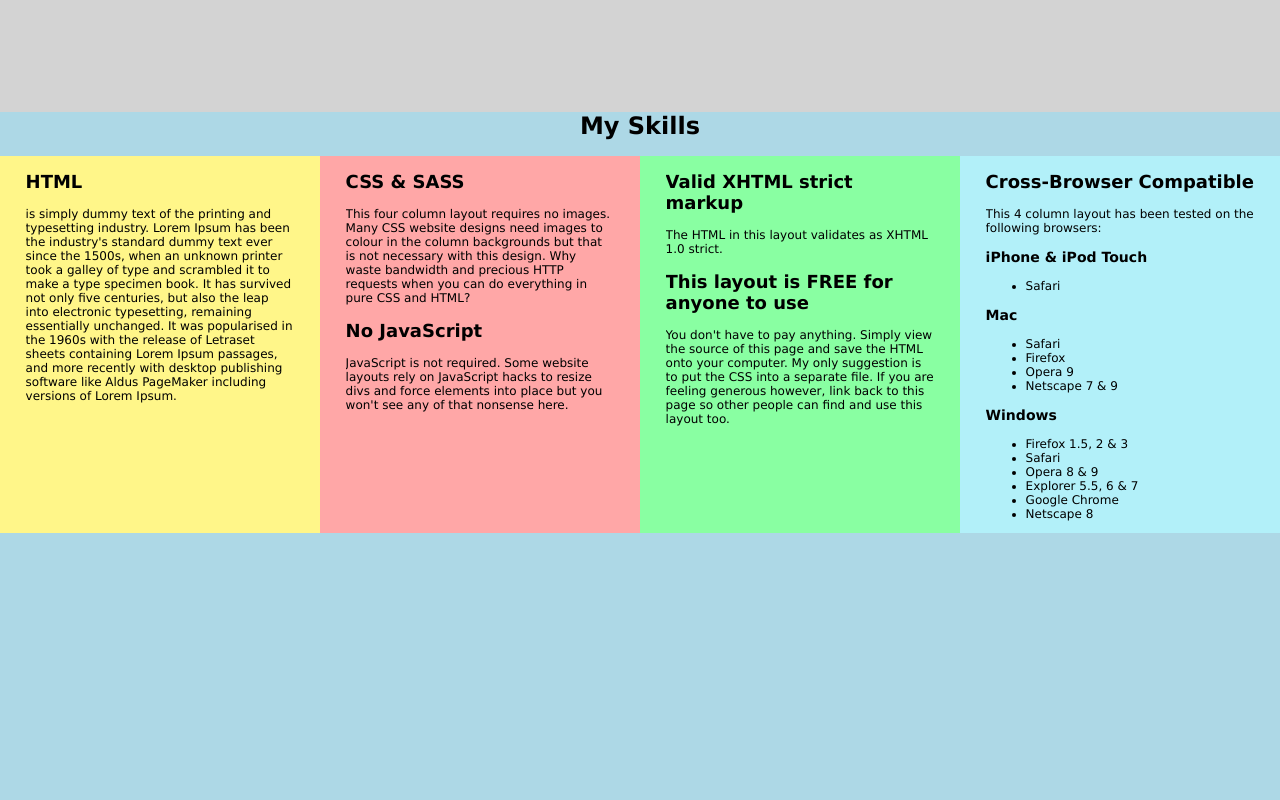
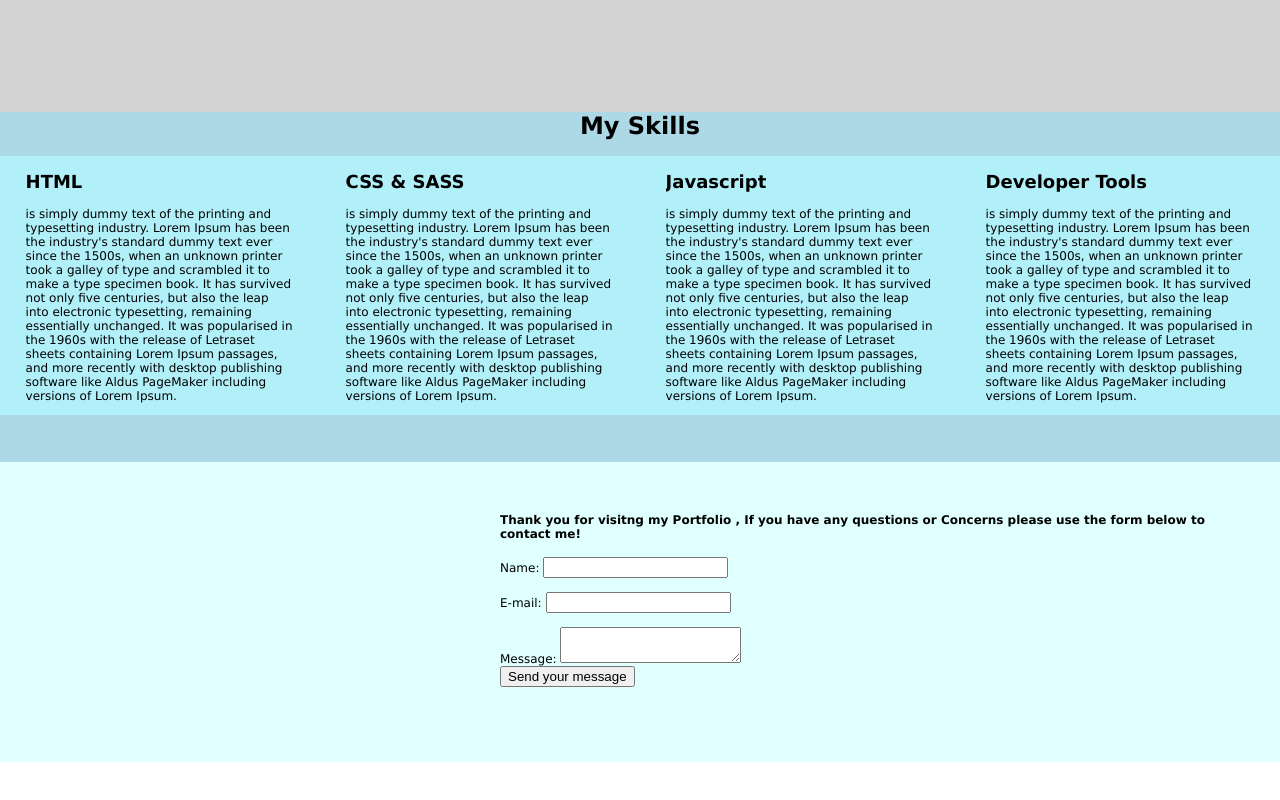
Before and after one commit to al-abuasi/Portfolio, a website: page index.html in a window 1280 px wide. Shown: the part 678-1478 px from the top of the page. After the commit the page ends 1440 px from the top, so only its background shows below. Drawn offline with nearby package versions, Linux system fonts and the light colour scheme; some packages are replaced by stand-ins of ours; a script that the page names is missing.

Commit message:
updated the site with a form

```diff
--- a/index.html
+++ b/index.html
@@ -76,43 +76,24 @@
 					<div id="col2">
 						<!-- Column two start -->
 						<h2>CSS & SASS</h2>
-						<p>This four column layout requires no images. Many CSS website designs need images to colour in the column backgrounds but that is not necessary with this design. Why waste bandwidth and precious HTTP requests when you can do everything in pure CSS and HTML?</p>
-						<h2>No JavaScript</h2>
-						<p>JavaScript is not required. Some website layouts rely on JavaScript hacks to resize divs and force elements into place but you won't see any of that nonsense here.</p>
+						<p>is simply dummy text of the printing and typesetting industry. Lorem Ipsum has been the industry's standard dummy text ever since the 1500s, when an unknown printer took a galley of type and scrambled it to make a type specimen book.
+                            It has survived not only five centuries, but also the leap into electronic typesetting, remaining essentially unchanged.
+                            It was popularised in the 1960s with the release of Letraset sheets containing Lorem Ipsum passages, and more recently with desktop publishing software like Aldus PageMaker including versions of Lorem Ipsum.</p>
 						<!-- Column two end -->
 					</div>
 					<div id="col3">
 						<!-- Column three start -->
-						<h2>Valid XHTML strict markup</h2>
-						<p>The HTML in this layout validates as XHTML 1.0 strict.</p>
-						<h2>This layout is FREE for anyone to use</h2>
-						<p>You don't have to pay anything. Simply view the source of this page and save the HTML onto your computer. My only suggestion is to put the CSS into a separate file. If you are feeling generous however, link back to this page so other people can find and use this layout too.</p>
-						<!-- Column three end -->
+						<h2>Javascript</h2>
+						<p>is simply dummy text of the printing and typesetting industry. Lorem Ipsum has been the industry's standard dummy text ever since the 1500s, when an unknown printer took a galley of type and scrambled it to make a type specimen book.
+                            It has survived not only five centuries, but also the leap into electronic typesetting, remaining essentially unchanged.
+                            It was popularised in the 1960s with the release of Letraset sheets containing Lorem Ipsum passages, and more recently with desktop publishing software like Aldus PageMaker including versions of Lorem Ipsum.</p>
 					</div>
-					<div id="col4">
+                        <div id="col4">
 						<!-- Column four start -->
-						<h2>Cross-Browser Compatible</h2>
-						<p>This 4 column layout has been tested on the following browsers:</p>
-						<h3>iPhone &amp; iPod Touch</h3>
-						<ul>
-							<li>Safari</li>
-						</ul>
-						<h3>Mac</h3>
-						<ul>
-							<li>Safari</li>
-							<li>Firefox</li>
-							<li>Opera 9</li>
-							<li>Netscape 7 &amp; 9</li>
-						</ul>
-						<h3>Windows</h3>
-						<ul>
-							<li>Firefox 1.5, 2 &amp; 3</li>
-							<li>Safari</li>
-							<li>Opera 8 &amp; 9</li>
-							<li>Explorer 5.5, 6 &amp; 7</li>
-							<li>Google Chrome</li>
-							<li>Netscape 8</li>
-						</ul>
+						<h2>Developer Tools</h2>
+						<p>is simply dummy text of the printing and typesetting industry. Lorem Ipsum has been the industry's standard dummy text ever since the 1500s, when an unknown printer took a galley of type and scrambled it to make a type specimen book.
+                            It has survived not only five centuries, but also the leap into electronic typesetting, remaining essentially unchanged.
+                            It was popularised in the 1960s with the release of Letraset sheets containing Lorem Ipsum passages, and more recently with desktop publishing software like Aldus PageMaker including versions of Lorem Ipsum.</p>
 						<!-- Column four end -->
 					</div>
 				</div>
@@ -123,6 +104,37 @@
 
 </div>
 
+<div id="page3">
+    <a id="contact" class="smooth"></a>
+
+
+    <div id="form">
+        <h4 id="contact-heading"> Thank you for visitng my Portfolio , If you have any questions or Concerns please use the form below to contact me!</h4>
+    <form action="/my-handling-form-page" method="post">
+
+        <div>
+            <label for="name">Name:</label>
+            <input type="text" id="name" name="user_name" />
+            <br>
+            <br>
+        </div>
+        <div>
+            <label for="mail">E-mail:</label>
+            <input type="email" id="mail" name="user_email" />
+            <br>
+            <br>
+        </div>
+        <div>
+            <label for="msg">Message:</label>
+            <textarea id="msg" name="user_message"></textarea>
+        </div>
+
+        <div class="button">
+            <button type="submit">Send your message</button>
+        </div>
+    </form>
+        </div>
+    </div>
 
 
 </body>
--- a/main.css
+++ b/main.css
@@ -54,14 +54,14 @@ min-height: 100%;
 }
 
 #page2 {
-	height:1000px;
+	height:350px;
 	background-color: lightblue;
 
 }
 
 #page3 {
 	background-color: lightcyan;
-	height:1000px;
+	height:300px;
 
 }
 
@@ -77,6 +77,7 @@ min-height: 100%;
         line-height: 25px;
         width: 500px;
 }
+
 
 #profile {
 
@@ -111,6 +112,15 @@ margin-left: 550px;
 	width:100%;
 	height:100%;
 }
+h4 {
+    padding-top: 10px;
+    padding-right: 25px;
+}
+#form {
+    padding-top: 25px;
+    padding-left: 500px;
+}
+
 #container4 {
     clear:left;
     float:left;
@@ -124,7 +134,7 @@ margin-left: 550px;
     width:100%;
     position:relative;
     right:25%;
-    background:#89ffa2; /* column 3 background colour */
+
 }
 #container2 {
     clear:left;
@@ -132,14 +142,14 @@ margin-left: 550px;
     width:100%;
     position:relative;
     right:25%;
-    background:#ffa7a7; /* column 2 background colour */
+
 }
 #container1 {
     float:left;
     width:100%;
     position:relative;
     right:25%;
-    background:#fff689; /* column 1 background colour */
+
 }
 #col1 {
     float:left;
```
Also changed, not shown: 2 other files.
